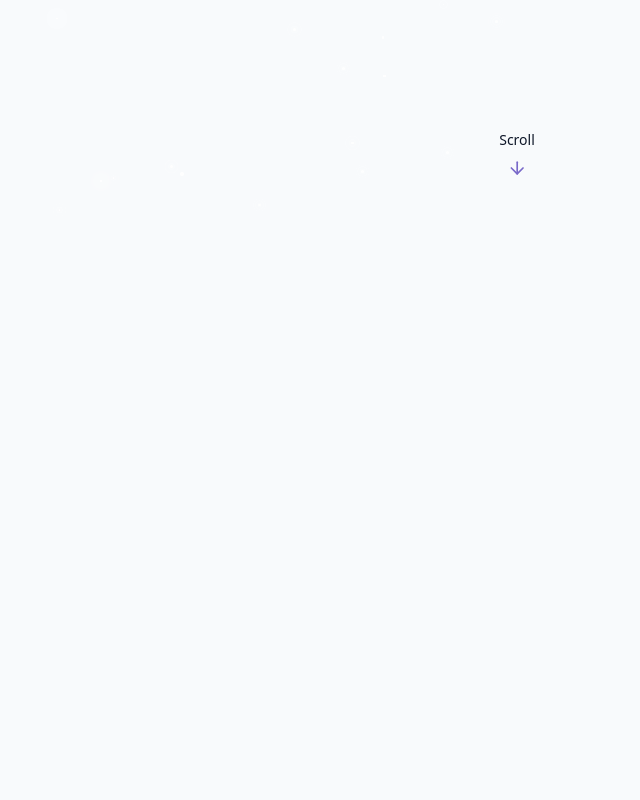
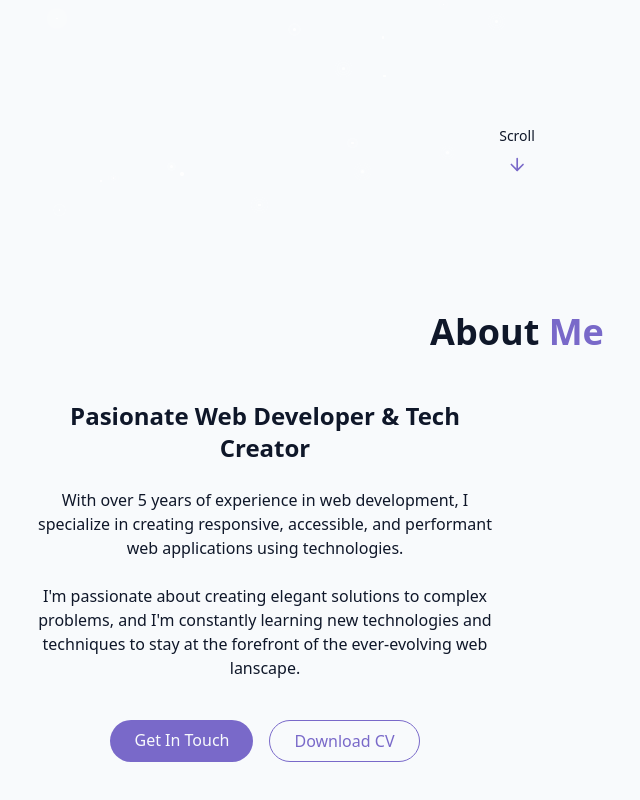
Before and after one commit to bdancost/beautiful_portfolio, a React (Vite) app: page / in a window 1280 px wide. Shown: the part 584-1384 px from the top of the page, without its empty margins (123-763 px from the left). Before the commit the page ends 992 px from the top, so only its background shows below. Built offline with nearby package versions, Linux system fonts and the light colour scheme.

Commit message:
Configurando component Aboutsection

```diff
--- a/src/components/AboutSection.jsx
+++ b/src/components/AboutSection.jsx
@@ -1,7 +1,42 @@
 const AboutSection = () => {
   return (
     <section id="about" className="py-24 px-4 relative">
-      <div></div>
+      <div className="container mx-auto max-w-5xl">
+        <h2 className="text-3xl md:text-4xl font-bold mb-12 text-center">
+          About <span className="text-primary">Me</span>
+        </h2>
+        <div className="grid grid-cols-1 md:grid-cols-2 gap-12 items-center">
+          <div className="space-y-6">
+            <h3 className="text-2xl font-semibold">
+              Pasionate Web Developer & Tech Creator
+            </h3>
+            <p className="text-muted-foreground">
+              With over 5 years of experience in web development, I specialize
+              in creating responsive, accessible, and performant web
+              applications using technologies.
+            </p>
+            <p className="text-muted-foreground">
+              I'm passionate about creating elegant solutions to complex
+              problems, and I'm constantly learning new technologies and
+              techniques to stay at the forefront of the ever-evolving web
+              lanscape.
+            </p>
+            <div className="flex flex-col sm:flex-row gap-4 pt-4 justify-center">
+              <a href="#contact" className="cosmic-button">
+                Get In Touch
+              </a>
+
+              <a
+                href=""
+                className="px-6 py-2 rounded-full border border-primary text-primary hover:bg-primary/10 transition-colors duration-300"
+              >
+                Download CV
+              </a>
+            </div>
+          </div>
+          <div></div>
+        </div>
+      </div>
     </section>
   );
 };
```
